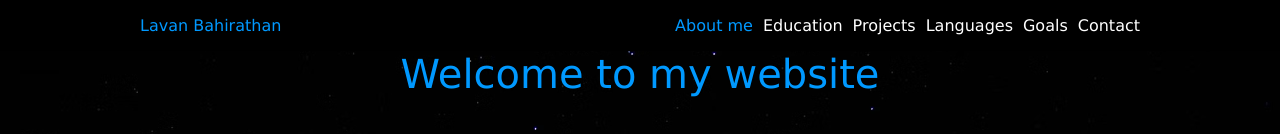
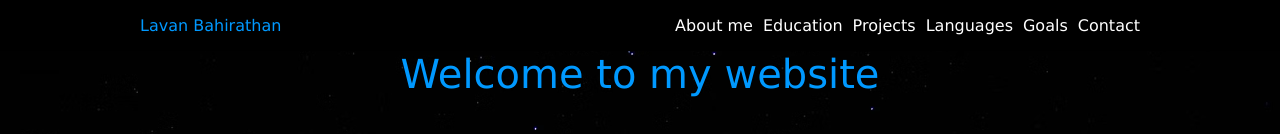
Before and after one commit to lavanbahi1/My-Website, a plain HTML site: page index.html in a window 1280 px wide. In both pictures the pointer is over the link "About me". Shown: the top 134 px of the page. Drawn offline with Linux system fonts and the light colour scheme.

Commit message:
Fix color of links when hovered over

```diff
--- a/css/style.css
+++ b/css/style.css
@@ -44,9 +44,13 @@ body {
     text-decoration: none;
 }
 
-.amLink:hover, .amLink:visited, .edLink:hover, .edLink:visited, .projLink:hover, .projLink:visited,
-.progLink:hover, .progLink:visited, .goalsLink:hover, .goalsLink:visited, .contLink:hover, .contLink:visited {
+.amLink:visited, .edLink:visited, .projLink:visited, .progLink:visited, .goalsLink:visited, .contLink:visited {
     color: rgb(0, 153, 255);
+    text-decoration: none;
+}
+
+.amLink:hover, .edLink:hover, .projLink:hover, .progLink:hover, .goalsLink:hover, .contLink:hover {
+    color: white;
     text-decoration: none;
 }
 
```
